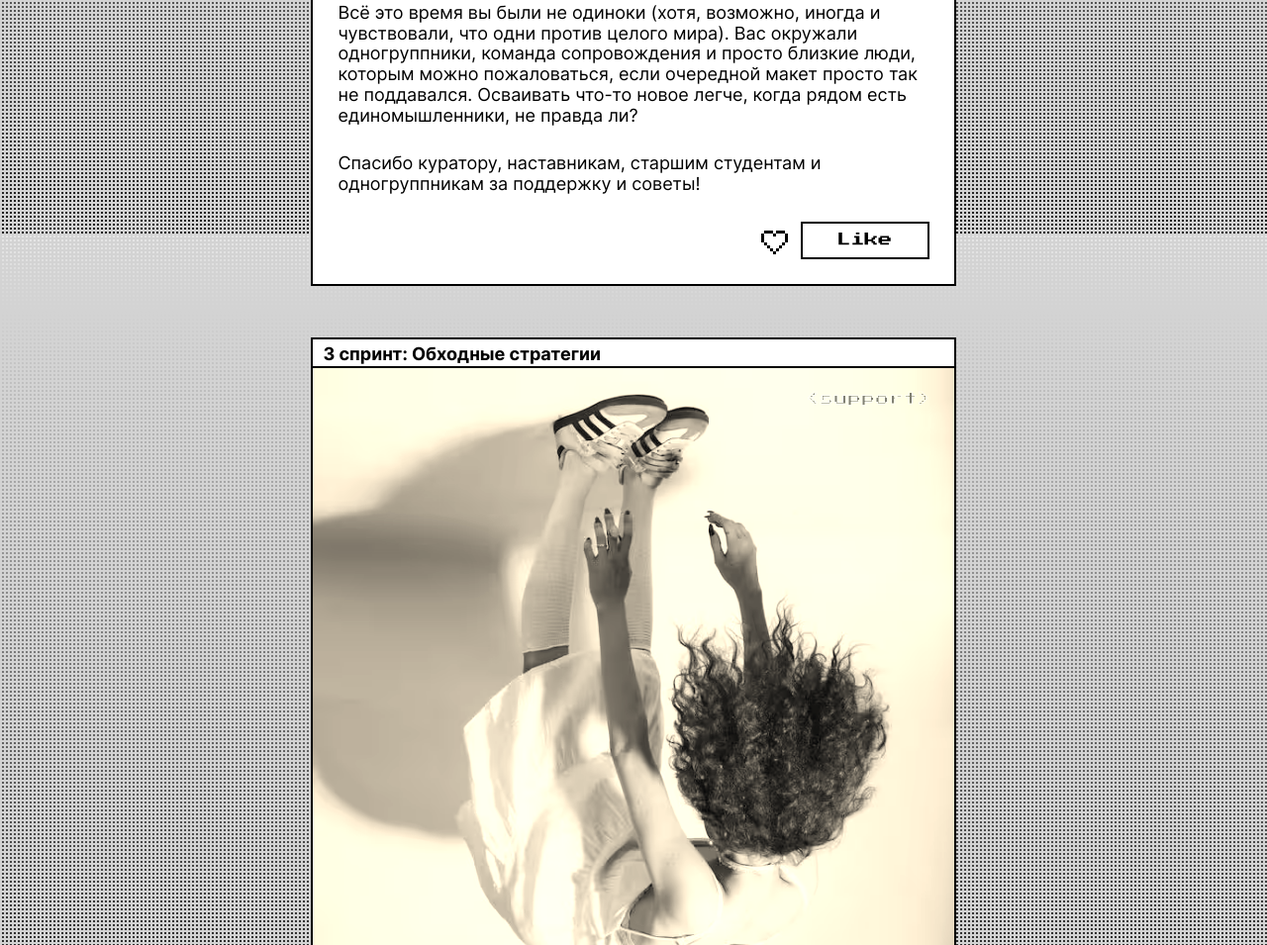
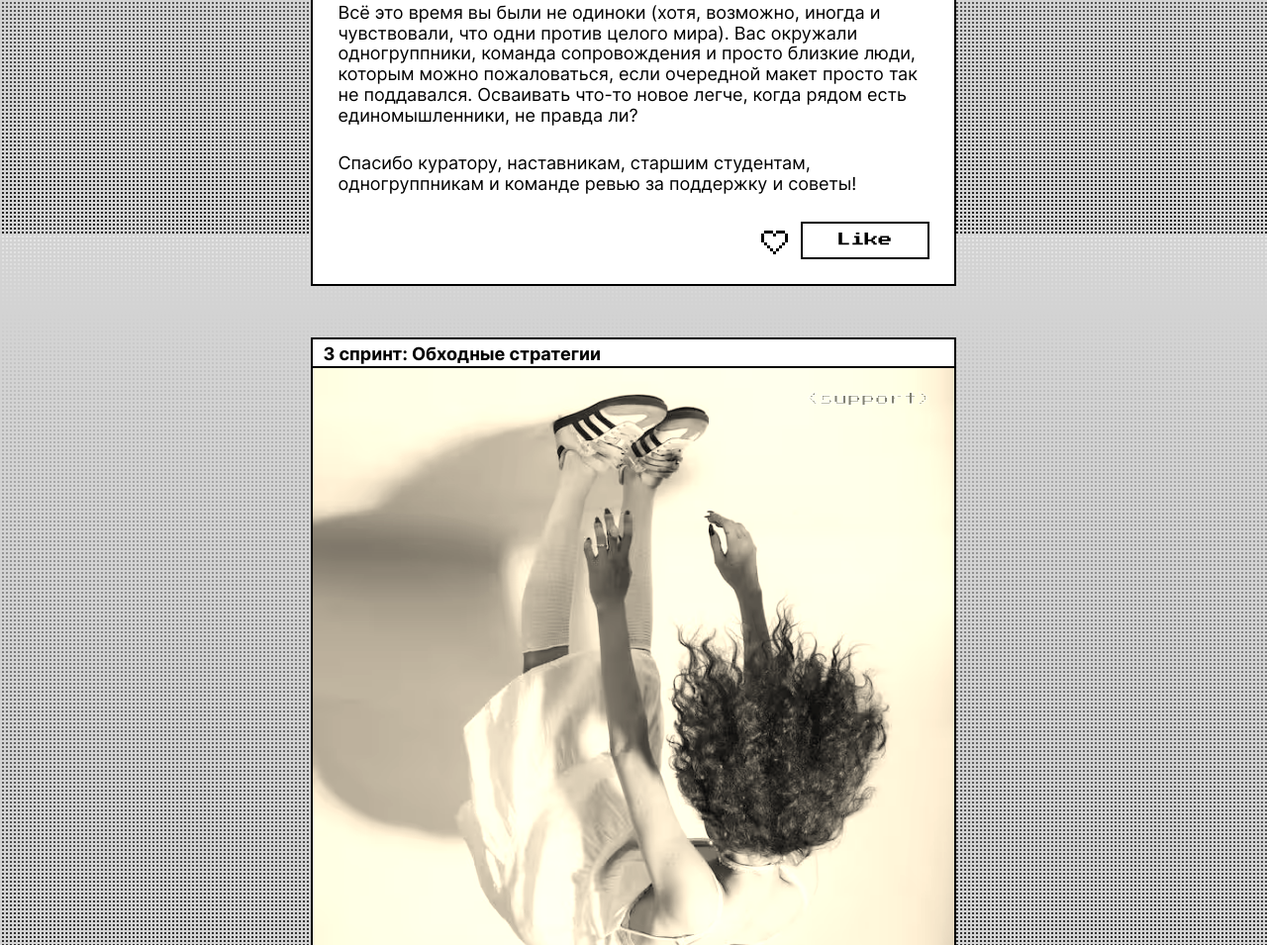
Before and after one commit to viperouss14/zakrivayuschiy-teg-f, a website: page index.html in a window 1280 px wide. Shown: the part 5364-6319 px from the top of the page at 99% size. Drawn offline with Linux system fonts and the light colour scheme.

Commit message:
Нано правки

```diff
--- a/index.html
+++ b/index.html
@@ -405,8 +405,8 @@
               единомышленники, не правда ли?
             </p>
             <p class="card__text">
-              Спасибо куратору, наставникам, старшим студентам и одногруппникам
-              за поддержку и советы!
+              Спасибо куратору, наставникам, старшим студентам, одногруппникам и
+              команде ревью за поддержку и советы!
             </p>
             <div class="card__buttons">
               <button type="button" class="button card__icon-button">
--- a/styles/style.css
+++ b/styles/style.css
@@ -165,7 +165,6 @@
 
 .card__image-label {
   position: absolute;
-  /*Извиняюсь, если не правильно понял, но координты заданы через inset. Нужно заменить на top and right?*/
   opacity: 0.5;
   font-family: var(--accent-font, 'Press Start 2p');
   font-size: 14px;
```
